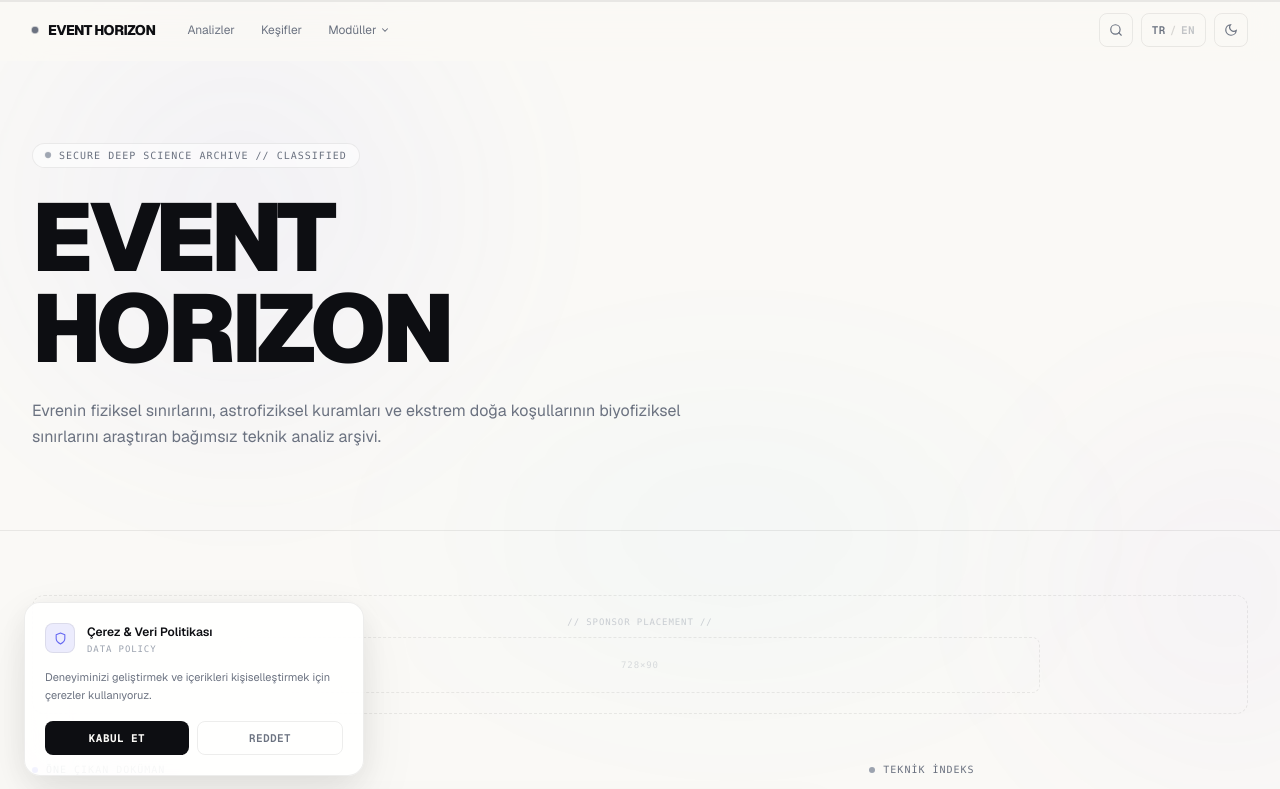
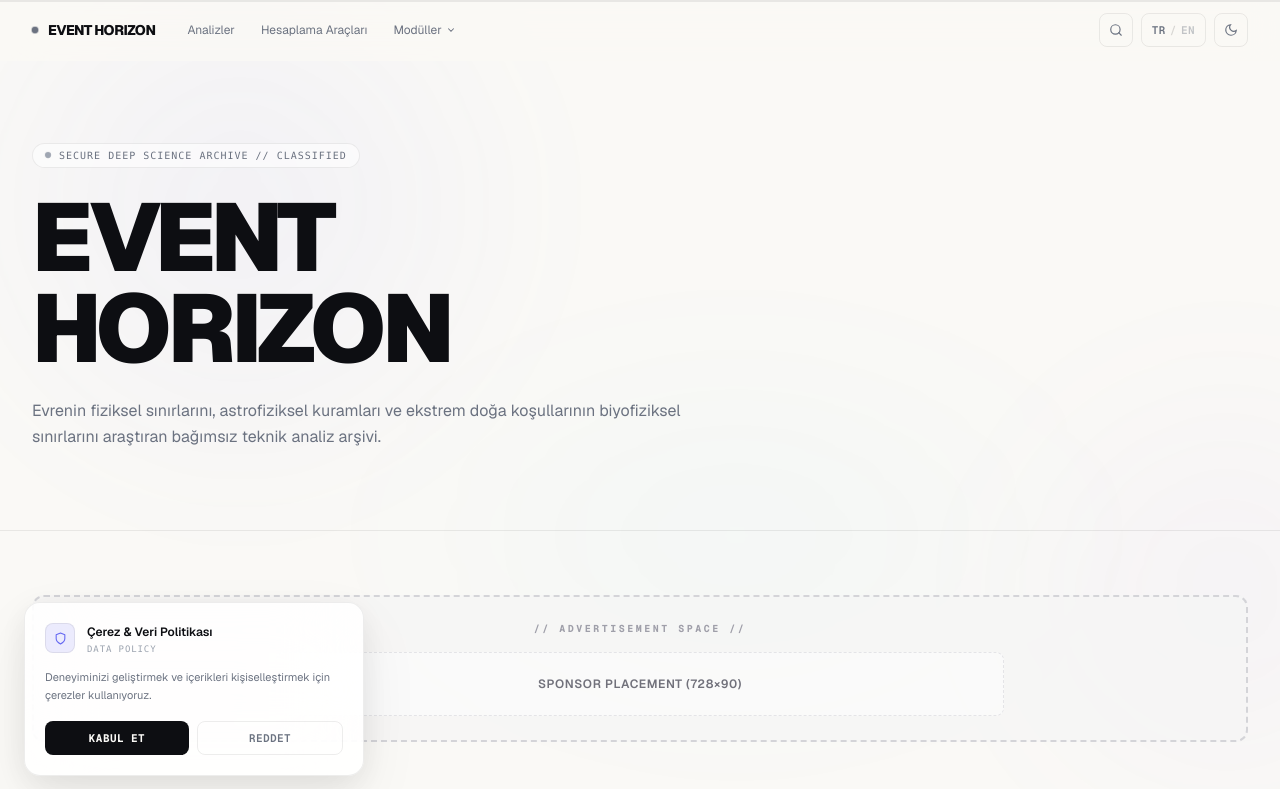
Before and after one commit to nkohlei/nkohlei.github.io, a Next.js app: page /blog in a window 1280 px wide. Shown: the top 789 px of the page. Built offline with nearby package versions, Linux system fonts and the light colour scheme.

Commit message:
design: fill footer logo boxes, enhance header navigation links, and style advertisement placeholder

```diff
--- a/src/app/blog/components/Header.js
+++ b/src/app/blog/components/Header.js
@@ -7,7 +7,7 @@ import SearchModal from "./SearchModal";
 /* ── Left nav items (non-article pages) ── */
 const LEFT_NAV = [
   { key: "analyses", tr: "Analizler",  en: "Analyses",   href: "/blog" },
-  { key: "explore",  tr: "Keşifler",   en: "Explorations", href: "/blog#tum" },
+  { key: "calculations", tr: "Hesaplama Araçları", en: "Calculation Tools", href: "/calculations" },
 ];
 
 /* ── Modules dropdown entries ── */
--- a/src/app/blog/components/PartnerLogos.js
+++ b/src/app/blog/components/PartnerLogos.js
@@ -90,6 +90,20 @@ const PARTNERS = [
     ),
   },
   {
+    id: "natgeo",
+    url: "https://www.nationalgeographic.com",
+    label: "National Geographic",
+    color: "#FFCC00",
+    /* National Geographic yellow rectangle mark */
+    svg: (
+      <svg viewBox="0 0 80 38" fill="currentColor" aria-label="National Geographic">
+        <rect x="4" y="4" width="16" height="30" rx="1" fill="currentColor"/>
+        <text x="24" y="16" fontSize="8" fontWeight="700" fontFamily="Arial, sans-serif" fill="currentColor">NATIONAL</text>
+        <text x="24" y="26" fontSize="8" fontWeight="700" fontFamily="Arial, sans-serif" fill="currentColor">GEOGRAPHIC</text>
+      </svg>
+    ),
+  },
+  {
     id: "patagonia",
     url: "https://www.patagonia.com",
     label: "Patagonia",
@@ -102,6 +116,25 @@ const PARTNERS = [
         {/* Wordmark */}
         <text x="45" y="26" fontSize="14" fontWeight="800" fontFamily="Arial, sans-serif"
           letterSpacing="0.5" fill="currentColor">PATAGONIA</text>
+      </svg>
+    ),
+  },
+  {
+    id: "arcteryx",
+    url: "https://www.arcteryx.com",
+    label: "Arc'teryx",
+    color: "#C5A880", // Premium gold/bronze tint
+    svg: (
+      <svg viewBox="0 0 120 38" fill="currentColor" aria-label="Arc'teryx">
+        <g transform="translate(6, 4) scale(0.75)">
+          <path d="M12,4 C14,4 16,6 16,8 C16,9 15,10 13,11 C11,12 8,11 8,9 C8,6 10,4 12,4 Z" />
+          <path d="M12,9 L12,28" stroke="currentColor" strokeWidth="1.8" strokeLinecap="round" />
+          <path d="M8,13 C10,13 14,13 16,13 M7,16 C10,16 14,16 17,16 M6,19 C10,19 14,19 18,19 M6,22 C10,22 14,22 18,22 M7,25 C10,25 14,25 17,25" stroke="currentColor" strokeWidth="1.2" strokeLinecap="round" />
+          <path d="M8,11 C4,8 0,11 2,15 C4,19 8,20 10,18 M4,12 C1,14 1,18 4,20" stroke="currentColor" strokeWidth="1" fill="none" />
+          <path d="M16,11 C20,8 24,11 22,15 C20,19 16,20 14,18 M20,12 C23,14 23,18 20,20" stroke="currentColor" strokeWidth="1" fill="none" />
+          <path d="M12,28 C10,31 8,34 8,36 M12,28 C12,32 12,35 12,37 M12,28 C14,31 16,34 16,36" stroke="currentColor" strokeWidth="1.2" strokeLinecap="round" />
+        </g>
+        <text x="36" y="24" fontSize="11" fontWeight="800" fontFamily="Arial, sans-serif" letterSpacing="1.5" fill="currentColor">ARC'TERYX</text>
       </svg>
     ),
   },
@@ -150,20 +183,6 @@ const PARTNERS = [
     ),
   },
   {
-    id: "natgeo",
-    url: "https://www.nationalgeographic.com",
-    label: "Nat Geo",
-    color: "#FFCC00",
-    /* National Geographic yellow rectangle mark */
-    svg: (
-      <svg viewBox="0 0 80 38" fill="currentColor" aria-label="National Geographic">
-        <rect x="4" y="4" width="16" height="30" rx="1" fill="currentColor"/>
-        <text x="24" y="16" fontSize="8" fontWeight="700" fontFamily="Arial, sans-serif" fill="currentColor">NATIONAL</text>
-        <text x="24" y="26" fontSize="8" fontWeight="700" fontFamily="Arial, sans-serif" fill="currentColor">GEOGRAPHIC</text>
-      </svg>
-    ),
-  },
-  {
     id: "garmin",
     url: "https://www.garmin.com",
     label: "Garmin",
@@ -204,23 +223,28 @@ function LogoItem({ partner }) {
         height: "56px",
         minWidth: "100px",
         textDecoration: "none",
-        transition: "color 0.3s ease, border-color 0.3s ease, background 0.3s ease, transform 0.3s cubic-bezier(0.16,1,0.3,1)",
+        transition: "color 0.3s ease, border-color 0.3s ease, background 0.3s ease, transform 0.3s cubic-bezier(0.16,1,0.3,1), box-shadow 0.3s ease, backdrop-filter 0.3s ease",
       }}
       onMouseEnter={(e) => {
         e.currentTarget.style.color = partner.color;
         e.currentTarget.style.borderColor = `${partner.color}35`;
         e.currentTarget.style.background = `${partner.color}0A`;
-        e.currentTarget.style.transform = "translateY(-3px)";
+        e.currentTarget.style.transform = "translateY(-4px)";
+        e.currentTarget.style.boxShadow = `0 10px 20px ${partner.color}15, 0 0 12px ${partner.color}10`;
+        e.currentTarget.style.backdropFilter = "blur(16px)";
+        e.currentTarget.style.WebkitBackdropFilter = "blur(16px)";
       }}
       onMouseLeave={(e) => {
         e.currentTarget.style.color = "var(--foreground-subtle)";
         e.currentTarget.style.borderColor = "var(--glass-border)";
         e.currentTarget.style.background = "var(--glass-bg)";
         e.currentTarget.style.transform = "translateY(0)";
+        e.currentTarget.style.boxShadow = "none";
+        e.currentTarget.style.backdropFilter = "blur(8px)";
+        e.currentTarget.style.WebkitBackdropFilter = "blur(8px)";
       }}
     >
       <div style={{ height: "24px", width: "auto", display: "flex", alignItems: "center" }}>
-        {/* Clone the SVG and inject sizing */}
         {partner.svg}
       </div>
     </a>
--- a/src/app/blog/page.js
+++ b/src/app/blog/page.js
@@ -209,18 +209,22 @@ function SectionLabel({ children, dot = "muted" }) {
 function AdPlaceholder({ label, size, mb }) {
   return (
     <div
-      className={`py-5 px-4 text-center font-mono rounded-xl${mb ? " mb-12" : ""}`}
-      style={{ border: "1px dashed var(--border-color)", background: "transparent" }}
+      className={`py-6 px-4 text-center rounded-xl transition-all border-2 border-dashed border-zinc-300 dark:border-zinc-800 bg-neutral-100/70 dark:bg-zinc-950/20 flex flex-col items-center justify-center min-h-[140px] ${mb ? "mb-12" : ""}`}
     >
-      <span className="block text-[9px] uppercase tracking-widest mb-2" style={{ color: "var(--foreground-subtle)", opacity: 0.5 }}>
-        // {label} //
+      <span
+        className="text-[10px] font-bold tracking-[0.25em] text-zinc-400 dark:text-zinc-650 uppercase mb-4 block"
+        style={{ fontFamily: "var(--font-geist-mono), monospace" }}
+      >
+        // ADVERTISEMENT SPACE //
       </span>
       <div
-        className="mx-auto flex items-center justify-center rounded-lg"
-        style={{ height: "56px", maxWidth: "800px", border: "1px dashed var(--border-color)" }}
+        className="w-full max-w-[728px] h-[64px] border border-dashed border-zinc-200 dark:border-zinc-900 rounded-lg flex items-center justify-center transition-all bg-white/40 dark:bg-black/20"
       >
-        <span className="text-[9px] uppercase tracking-widest" style={{ color: "var(--foreground-subtle)", opacity: 0.35 }}>
-          {size}
+        <span
+          className="text-xs font-semibold tracking-wider text-zinc-500 dark:text-zinc-450"
+          style={{ fontFamily: "var(--font-geist-sans), sans-serif" }}
+        >
+          {label} ({size})
         </span>
       </div>
     </div>
```
